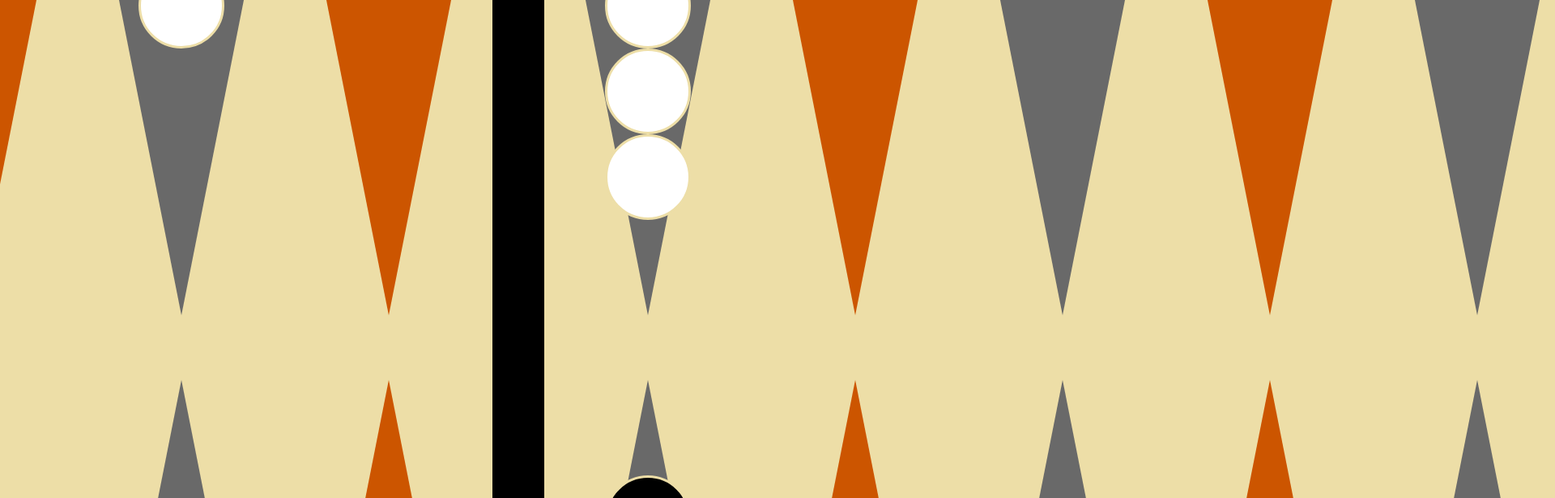
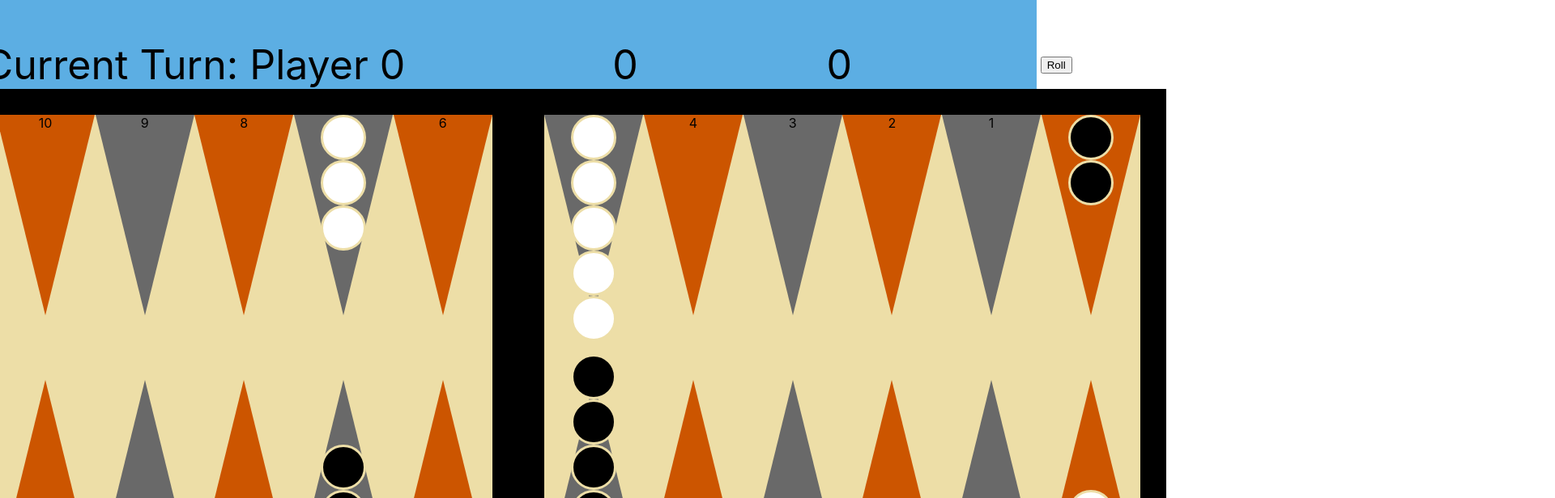
Before and after one commit to funky-garden/shesh-besh, a React (Create React App) app: page / in a window 1280 px wide. Shown: the top 616 px of the page at 81% size, 1920 px wide, since content can reach past the window. Built offline with nearby package versions, Linux system fonts and the light colour scheme.

Commit message:
Added some turn infra

```diff
--- a/src/Components/Board.js
+++ b/src/Components/Board.js
@@ -33,26 +33,38 @@ const startingBoard = () => {
     return [ team0, team1 ]
 }
 
-export const Board = ({ advanceTurn, turn }) => {
+export const Board = ({ advanceTurn, turn, dice, pendingMoves, setPendingMoves }) => {
 
     const [ pieces, setPieces ] = useState(startingBoard())
 
 
     const updateLocation = (piece, endIndex) => {
-        console.log(piece)
+
+        if(dice[0] === 0) {
+            console.log('invalid move, roll dice')
+            return
+        }
+
         if(piece.team !== turn ) {
-            console.log('its not your turn')
+            console.log('invalid move, turn')
+            return
+        }
+
+        const distanceToMove = Math.abs(endIndex - piece.index)
+        console.log(distanceToMove)
+        console.log(dice)
+        if(distanceToMove !== dice[0] && distanceToMove !== dice[1]) {
+            console.log('invalid move, distance')
             return
         }
         const oppTeam = (Number(piece.team) + 1) % 2
         if(pieces[oppTeam][endIndex] > 1 ) {
-            // trying to move to a space with more than one enemy
+            console.log('invalid move, occupied')
             return
         }
         let newPieces = [...pieces]
         newPieces[Number(piece.team)][piece.index]--
         newPieces[Number(piece.team)][endIndex]++
-        advanceTurn()
         setPieces(newPieces)
     }
 
--- a/src/Components/Piece.scss
+++ b/src/Components/Piece.scss
@@ -11,8 +11,8 @@
 
 .piece {
     display: flex;
-    width: 100px;
-    height: 100px;
+    width: 50px;
+    height: 50px;
     border-radius: 50%;
     border-style: solid;
     border-color: $wood;
--- a/src/Components/SheshBesh.js
+++ b/src/Components/SheshBesh.js
@@ -6,17 +6,22 @@ import TopBar from './TopBar'
 
 export const SheshBesh = () => {
 
+    const [ dice, setDice ] = useState([ 0, 0 ])
+    const [ moves, setMoves ] = useState( {
+        avaliableMoves : [],
+        pendingMoves : [],
+    })
     const [ turn, setTurn ] = useState(0)
+
     const advanceTurn = () => {
         const nextTurn = (Number(turn) + 1) % 2
-        console.log('Advancing turn to : ', nextTurn)
         setTurn(nextTurn)
     }
     return (
         <div className='background'>
             <div className='gameContainer'>
-                <TopBar turn={turn} />
-                <Board advanceTurn={advanceTurn} turn={turn}/>
+                <TopBar dice={dice} setDice={setDice} turn={turn} setMoves={setMoves} moves={moves} />
+                <Board dice={dice} advanceTurn={advanceTurn} turn={turn}/>
             </div>
         </div>
     )
--- a/src/Components/SheshBesh.scss
+++ b/src/Components/SheshBesh.scss
@@ -6,10 +6,10 @@
     height: 100vh;
     background-color: $blue;
     flex-direction: column;
+    @include flexCenter;
 }
 
 .gameContainer {
     @include flexCenter;
     flex-direction: column;
-    height: 100vh;
 }
--- a/src/Components/TopBar.js
+++ b/src/Components/TopBar.js
@@ -1,20 +1,36 @@
+import { useState } from 'react'
 import './TopBar.scss'
 
 const TurnIndicator = ({ turn }) => {
     const text = `Current Turn: Player ${turn} `
     return <div className='turnIndicator'> { text } </div>
 }
-const Dice = () => {
 
-    return <div className='diceContainer'>Dice PlaceHolder</div>
+
+const rollDice = () => {
+    return Math.floor( Math.random() * 6 + 1 )
 }
-export const TopBar = ({ turn }) => {
-    console.log('Top Bar Turn :', turn)
 
+
+const Dice = ({ dice, setDice, moves }) => {
+
+    const onClick = () => {
+        const newDice = [ rollDice(),  rollDice()]
+        setDice(newDice)
+    }
+    return (
+        <div className='diceContainer'>
+            <div>{ dice[0] }</div>
+            <div>{ dice[1] }</div>
+            <button onClick={onClick}> Roll </button>
+        </div>
+    )
+}
+export const TopBar = ({ turn, dice, moves, setMoves,  setDice }) => {
     return (
         <div className='topbar'>
             <TurnIndicator turn={turn}/>
-            <Dice />
+            <Dice dice={dice} setDice={setDice} moves={moves} setMoves={setMoves}/>
         </div>
     )
 }
--- a/src/Components/TopBar.scss
+++ b/src/Components/TopBar.scss
@@ -12,7 +12,7 @@
 .diceContainer {
     display: flex;
     flex-direction: row;
-    justify-content: center;
+    justify-content: space-around;
     align-items: center;
     width: 50%;
     font-size: 50px;
--- a/src/Styles/variables.scss
+++ b/src/Styles/variables.scss
@@ -1,7 +1,7 @@
 
 // Fixed board size
-$board-container-width: 100rem;
-$board-container-height: 90rem;
+$board-container-width: 50rem;
+$board-container-height: 40rem;
 $border-width: 2rem;
 
 //Other fixed sizes
```
